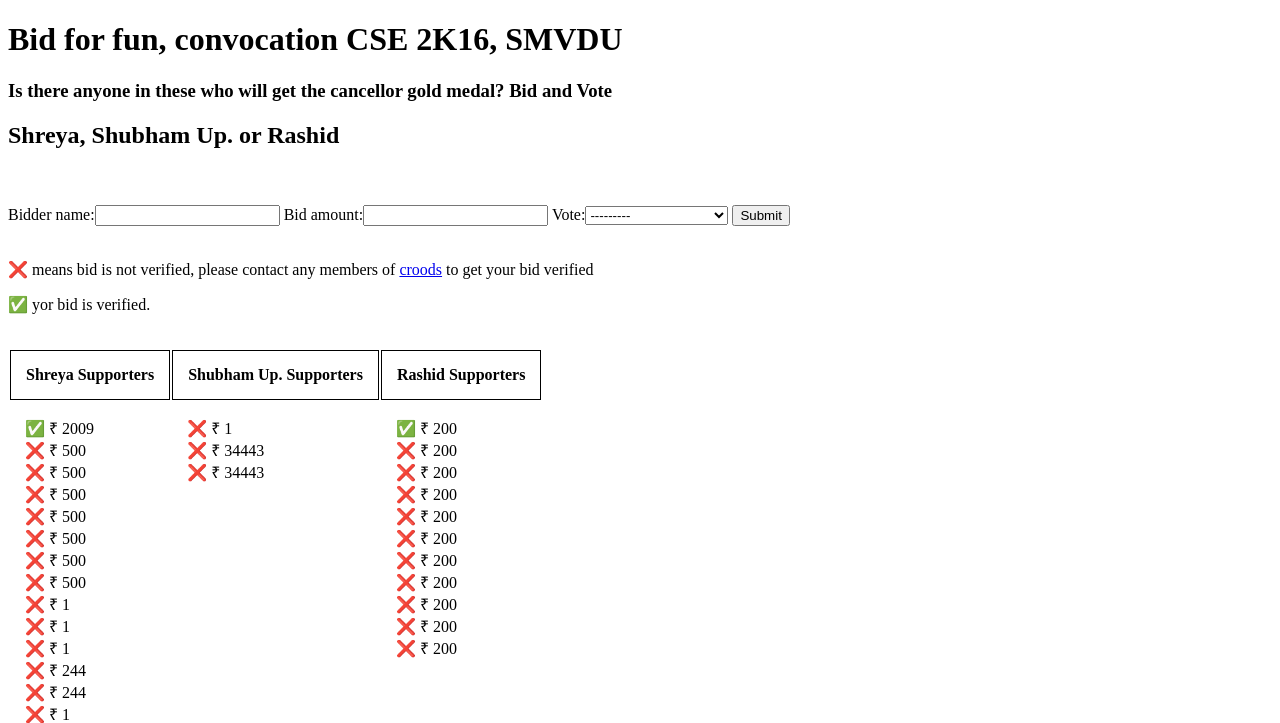
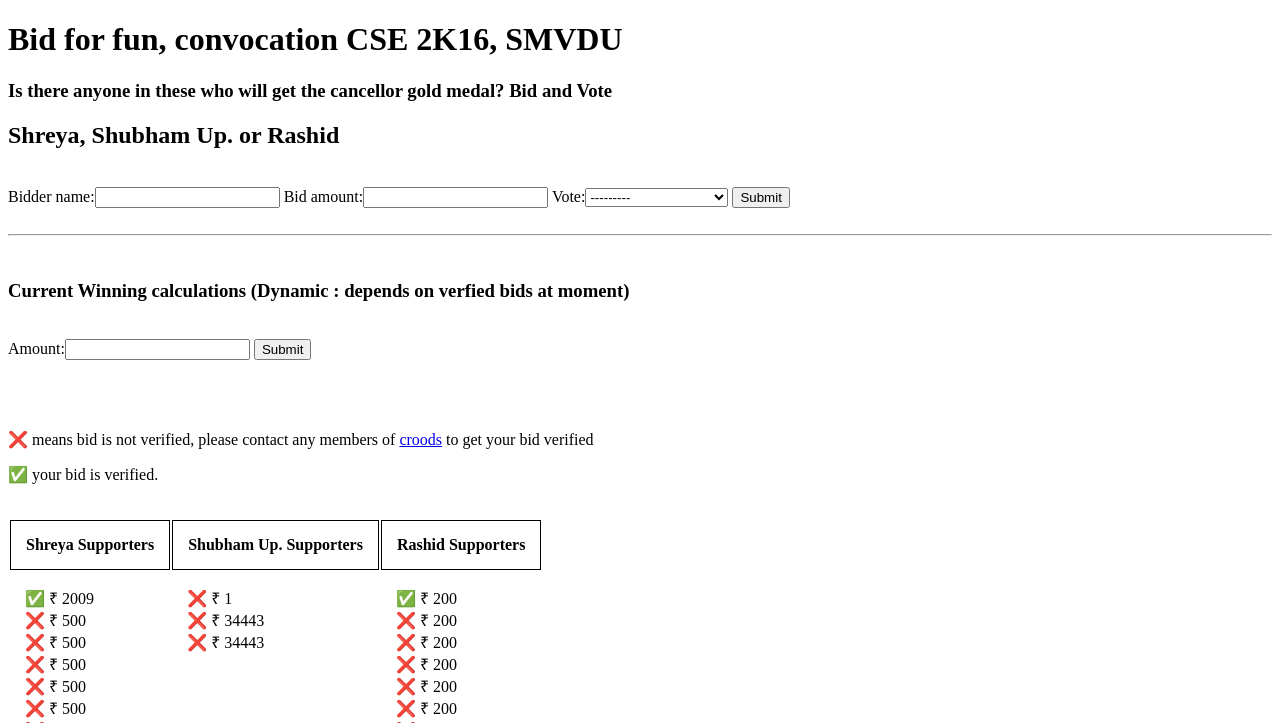
Before and after one commit to 22shubh22/convocation-22, a Django app: page / in a window 1280 px wide. Shown: the top 723 px of the page. Run offline with Django 3.2, Linux system fonts and the light colour scheme; data comes from the database, SQL or seed files in the repository; both versions use the stored data as it was after the commit.

Commit message:
feat: calculation

```diff
--- a/bid/forms.py
+++ b/bid/forms.py
@@ -10,3 +10,6 @@ class BidCreateForm(forms.ModelForm):
     class Meta:
         model = Bid
         fields = ("bidder_name", "bid_amount", "vote")
+
+class CalculationForm(forms.Form):
+    amount = forms.IntegerField(label="Amount")
--- a/bid/templates/home.html
+++ b/bid/templates/home.html
@@ -17,16 +17,41 @@
     <h1>Bid for fun, convocation CSE 2K16, SMVDU</h1>
     <h3> Is there anyone in these who will get the cancellor gold medal? Bid and Vote</h3>
     <h2> Shreya, Shubham Up. or Rashid</h2>
-   <br><br>
+   <br>
    <!--Form with multiple submit buttons-->
    <form action="" method="post">
         {% csrf_token %}
-        {{form}}
-        <input type="submit" value="Submit">
+        {{bid_create_form}}
+        <input type="submit" name="bid_create" value="Submit">
+    </form>
+    <br><hr><br>
+    <h3> Current Winning calculations (Dynamic : depends on verfied bids at moment)</h3>
+    <br>
+    <form action="" method="post">
+      {% csrf_token %}
+      {{calculation_form}}
+      <input type="submit" name="do_calculation" value="Submit">
     </form>
     <br>
+    {% if calculation_value %}
+      <table style="border:1px solid black;">
+        <tr>
+          <td>Shreya</td>
+          <td>{{etc_win_shreya}}</td>
+        </tr>
+        <tr>
+          <td>Shubham Up.</td>
+          <td>{{etc_win_shubham}}</td>
+        </tr>
+        <tr>
+          <td>Raashid</td>
+          <td>{{etc_win_raashid}}</td>
+        </tr>
+      </table>
+    {% endif %}
+    <br><br>
     <p>❌ means bid is not verified, please contact any members of <a href="{% url 'croods' %}">croods</a> to get your bid verified</p>
-    <p>✅ yor bid is verified.</p>
+    <p>✅ your bid is verified.</p>
     <br>
     <table>
       <tr>
--- a/bid/views.py
+++ b/bid/views.py
@@ -3,14 +3,31 @@ from . import forms
 from . import models
 # Create your views here.
 def home_view(request):
+    context = {}
+    total_bid_on_shreya = sum(list(models.Bid.objects.filter(is_approved=True, vote="1").values_list("bid_amount", flat=True)))
+    total_bid_on_shubham = sum(list(models.Bid.objects.filter(is_approved=True, vote="2").values_list("bid_amount", flat=True)))
+    total_bid_on_raashid = sum(list(models.Bid.objects.filter(is_approved=True, vote="3").values_list("bid_amount", flat=True)))
     if request.method == 'POST':
-        bidcreateform = forms.BidCreateForm(request.POST)
-        if bidcreateform.is_valid():
-            bid = bidcreateform.save()
-            bid.refresh_from_db()
-            bid.save()
-    context = {}
-    context["form"] = forms.BidCreateForm()
+        if "bid_create" in request.POST:
+            bidcreateform = forms.BidCreateForm(request.POST)
+            if bidcreateform.is_valid():
+                bid = bidcreateform.save()
+                bid.refresh_from_db()
+                bid.save()
+        if "do_calculation" in request.POST:
+            calculation_form = forms.CalculationForm(request.POST)
+            if calculation_form.is_valid():
+                calculation_data = calculation_form.cleaned_data
+                amount = calculation_data["amount"]
+                etc_win_shreya = int((amount/(amount+total_bid_on_shreya)) * (total_bid_on_shubham + total_bid_on_raashid))
+                etc_win_shubham = int((amount/(amount + total_bid_on_shubham)) * (total_bid_on_shreya + total_bid_on_raashid))
+                etc_win_raashid = int((amount/(amount + total_bid_on_raashid)) * (total_bid_on_shreya + total_bid_on_shubham))
+                context["calculation_value"] = True
+                context["etc_win_shreya"] = etc_win_shreya
+                context["etc_win_shubham"] = etc_win_shubham
+                context["etc_win_raashid"] = etc_win_raashid
+    context["bid_create_form"] = forms.BidCreateForm()
+    context["calculation_form"] = forms.CalculationForm()
     context["shreya_supporters"] = models.Bid.objects.filter(vote="1")
     context["shubham_supporters"] = models.Bid.objects.filter(vote="2")
     context["rashid_supporters"] = models.Bid.objects.filter(vote="3")
```
Also changed, not shown: db.sqlite3.
